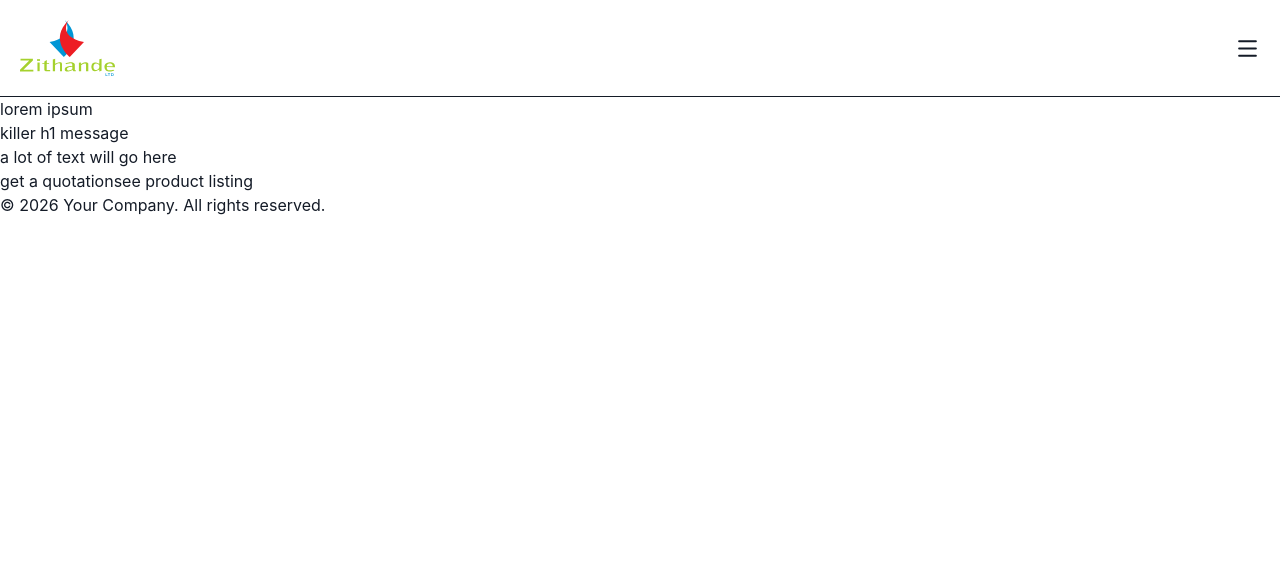
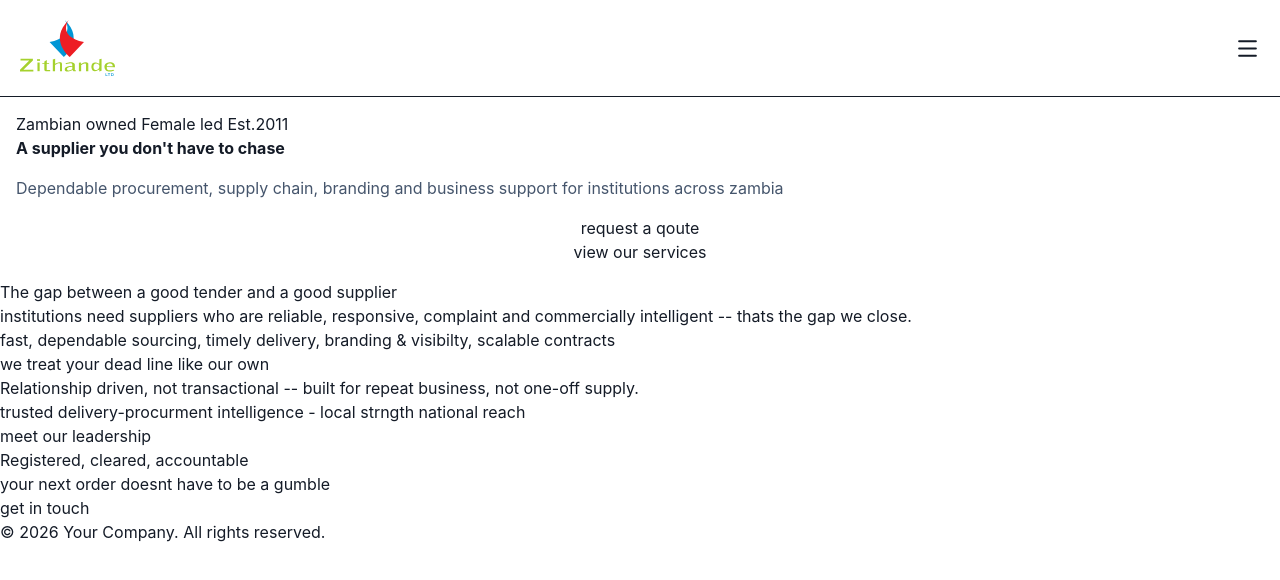
Before and after one commit to mweene/zithande, a React (Vite) app: page / in a window 1280 px wide. Shown: the top 580 px of the page. Built offline with nearby package versions, Linux system fonts and the light colour scheme.

Commit message:
Add home text content

```diff
--- a/src/pages/Home.jsx
+++ b/src/pages/Home.jsx
@@ -1,13 +1,63 @@
 export default function Home() {
     return (
-        <section className="hero">
-            <p className="tagline">lorem ipsum</p>
-            <h1>killer h1 message</h1>
-            <p>a lot of text will go here</p>
+        <section className="home">
+            <div className="p-4">
+                <p className="tagline text-sm">
+                    Zambian owned Female led Est.2011
+                </p>
+                <h1 className="text-[2rem] font-bold">
+                    A supplier you don't have to chase
+                </h1>
+                <p className="my-4 text-slate-600">
+                    Dependable procurement, supply chain, branding and business
+                    support for institutions across zambia
+                </p>
 
-            <div className="ctas">
-                <button>get a quotation</button>
-                <button>see product listing</button>
+                <div className="ctas grid">
+                    <button>request a qoute</button>
+                    <button>view our services</button>
+                </div>
+                <div className="hero-image"></div>
+            </div>
+
+            <div className="value-pillars">
+                <h2>The gap between a good tender and a good supplier</h2>
+                <p>
+                    institutions need suppliers who are reliable, responsive,
+                    complaint and commercially intelligent -- thats the gap we
+                    close.
+                </p>
+                <div className="cards">
+                    <div className="card">
+                        fast, dependable sourcing, timely delivery, branding &
+                        visibilty, scalable contracts
+                    </div>
+                </div>
+            </div>
+
+            <div className="why-choose-us">
+                <h2>we treat your dead line like our own</h2>
+                <p>
+                    Relationship driven, not transactional -- built for repeat
+                    business, not one-off supply.
+                </p>
+
+                <div className="cards">
+                    <div className="cards">
+                        trusted delivery-procurment intelligence - local strngth
+                        national reach
+                    </div>
+                </div>
+                <a>meet our leadership</a>
+            </div>
+
+            <div className="compliance">
+                <h2>Registered, cleared, accountable</h2>
+            </div>
+
+            <div className="closing-ctas">
+                <h2>your next order doesnt have to be a gumble</h2>
+                <button>get in touch</button>
             </div>
         </section>
     );
```
